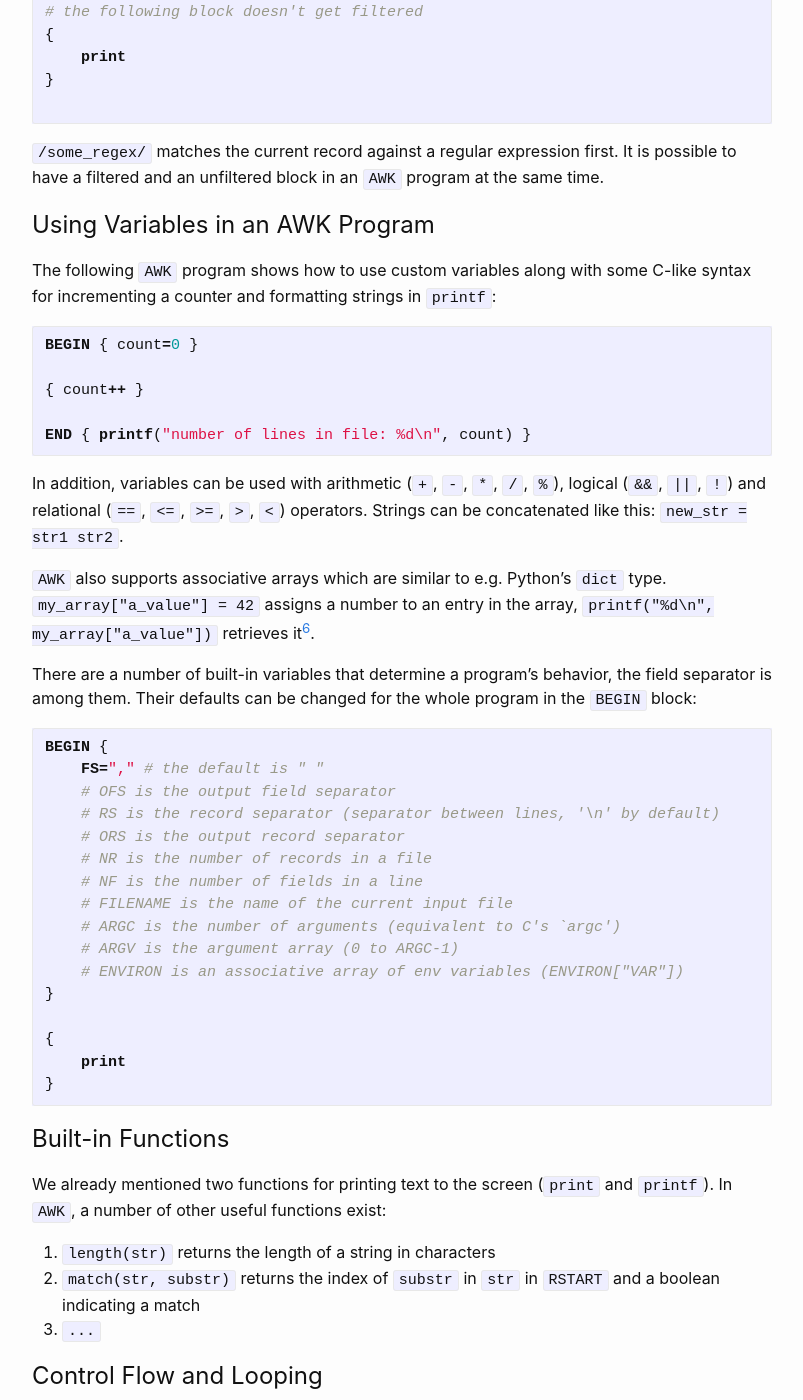
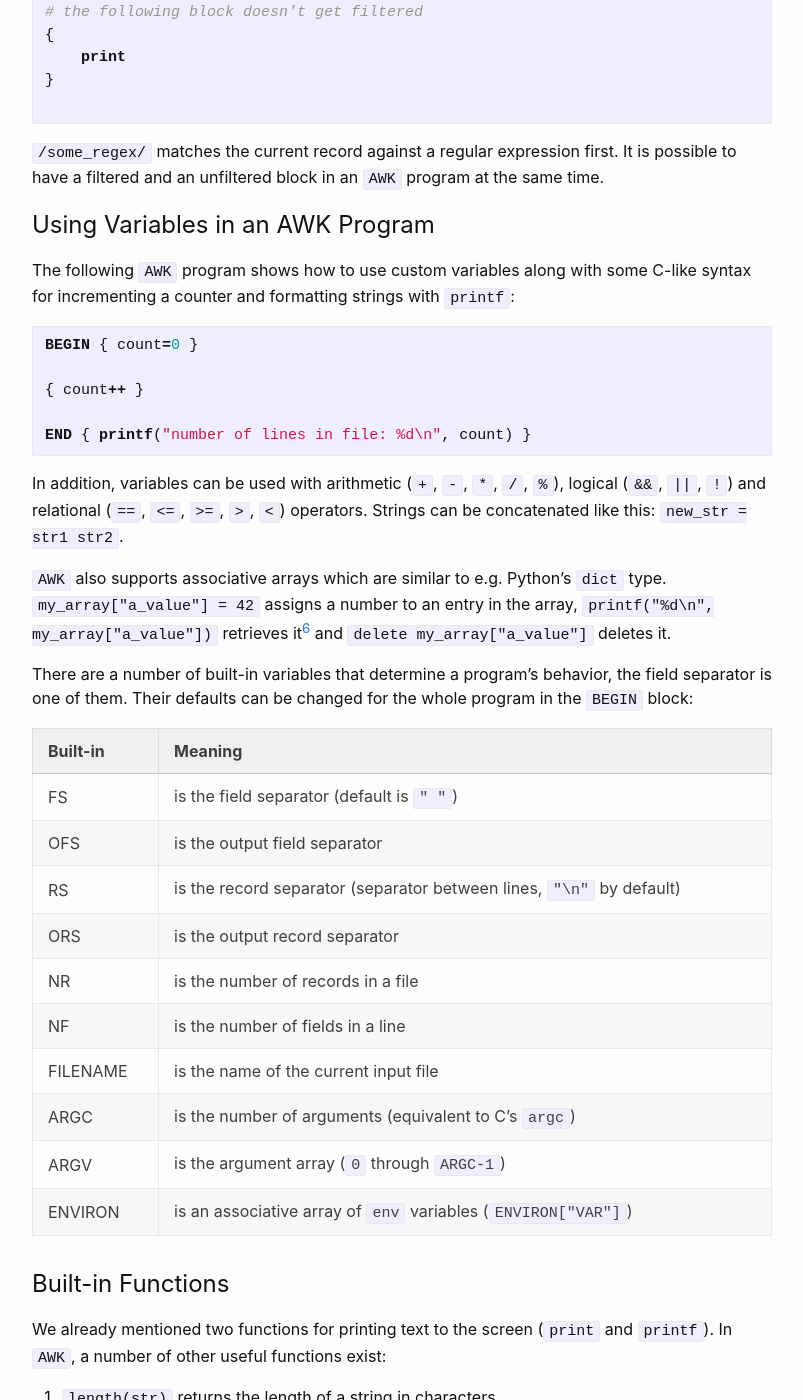
Before and after one commit to DanielSchuette/DanielSchuette.github.io, a Jekyll site: the page built from _posts/2019-08-25-awk_basics.md, in a window 1280 px wide and 1400 px high, scrolled down 2269 px. Shown: the whole window, without its empty margins (238-1041 px from the left). Built offline with Jekyll 4.4.1, drawn with Linux system fonts in a browser that asks for light colours; nearby versions of some CDN libraries; some web fonts are replaced; comment, search, counter and statistics services are not loaded.

Commit message:
update awk post

````diff
--- a/_posts/2019-08-25-awk_basics.md
+++ b/_posts/2019-08-25-awk_basics.md
@@ -86,7 +86,7 @@ BEGIN {
 `/some_regex/` matches the current record against a regular expression first. It is possible to have a filtered and an unfiltered block in an `AWK` program at the same time.
 
 # Using Variables in an AWK Program
-The following `AWK` program shows how to use custom variables along with some C-like syntax for incrementing a counter and formatting strings in `printf`:
+The following `AWK` program shows how to use custom variables along with some C-like syntax for incrementing a counter and formatting strings with `printf`:
 
 ```awk
 BEGIN { count=0 }
@@ -98,28 +98,22 @@ END { printf("number of lines in file: %d\n", count) }
 
 In addition, variables can be used with arithmetic (`+`, `-`, `*`, `/`, `%`), logical (`&&`, `||`, `!`) and relational (`==`, `<=`, `>=`, `>`, `<`) operators. Strings can be concatenated like this: `new_str = str1 str2`.
 
-`AWK` also supports associative arrays which are similar to e.g. Python's `dict` type. `my_array["a_value"] = 42` assigns a number to an entry in the array, `printf("%d\n", my_array["a_value"])` retrieves it[^6].
+`AWK` also supports associative arrays which are similar to e.g. Python's `dict` type. `my_array["a_value"] = 42` assigns a number to an entry in the array, `printf("%d\n", my_array["a_value"])` retrieves it[^6] and `delete my_array["a_value"]` deletes it.
 
-There are a number of built-in variables that determine a program's behavior, the field separator is among them. Their defaults can be changed for the whole program in the `BEGIN` block:
+There are a number of built-in variables that determine a program's behavior, the field separator is one of them. Their defaults can be changed for the whole program in the `BEGIN` block:
 
-```awk
-BEGIN {
-    FS="," # the default is " "
-    # OFS is the output field separator
-    # RS is the record separator (separator between lines, '\n' by default)
-    # ORS is the output record separator
-    # NR is the number of records in a file
-    # NF is the number of fields in a line
-    # FILENAME is the name of the current input file
-    # ARGC is the number of arguments (equivalent to C's `argc')
-    # ARGV is the argument array (0 to ARGC-1)
-    # ENVIRON is an associative array of env variables (ENVIRON["VAR"])
-}
-
-{
-    print
-}
-```
+| Built-in | Meaning                                                                    |
+|----------|----------------------------------------------------------------------------|
+| FS       | is the field separator (default is `" "`)                                  |
+| OFS      | is the output field separator                                              |
+| RS       | is the record separator (separator between lines, `"\n"` by default)       |
+| ORS      | is the output record separator                                             |
+| NR       | is the number of records in a file                                         |
+| NF       | is the number of fields in a line                                          |
+| FILENAME | is the name of the current input file                                      |
+| ARGC     | is the number of arguments (equivalent to C's `argc`)                      |
+| ARGV     | is the argument array (`0` through `ARGC-1`)                               |
+| ENVIRON  | is an associative array of `env` variables (`ENVIRON["VAR"]`)              |
 
 # Built-in Functions
 We already mentioned two functions for printing text to the screen (`print` and `printf`). In `AWK`, a number of other useful functions exist:
````
